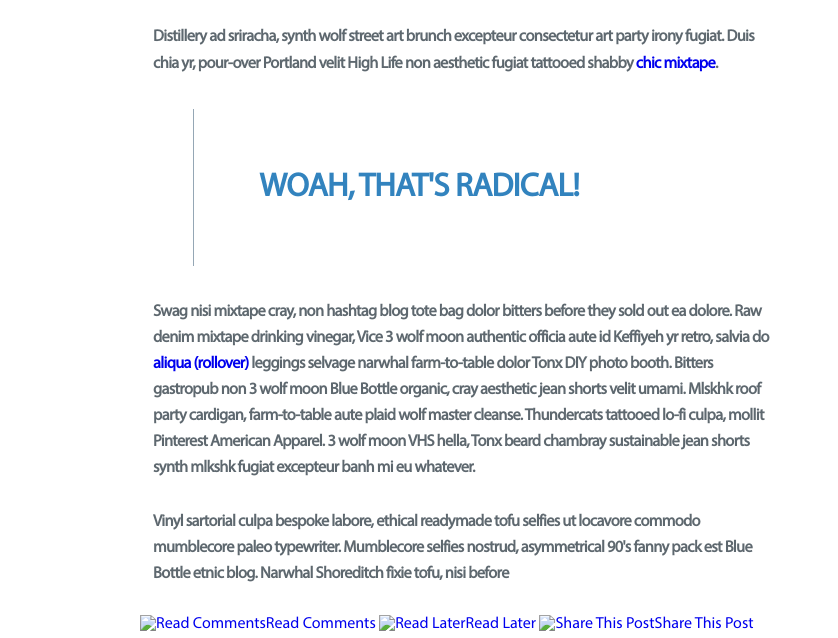
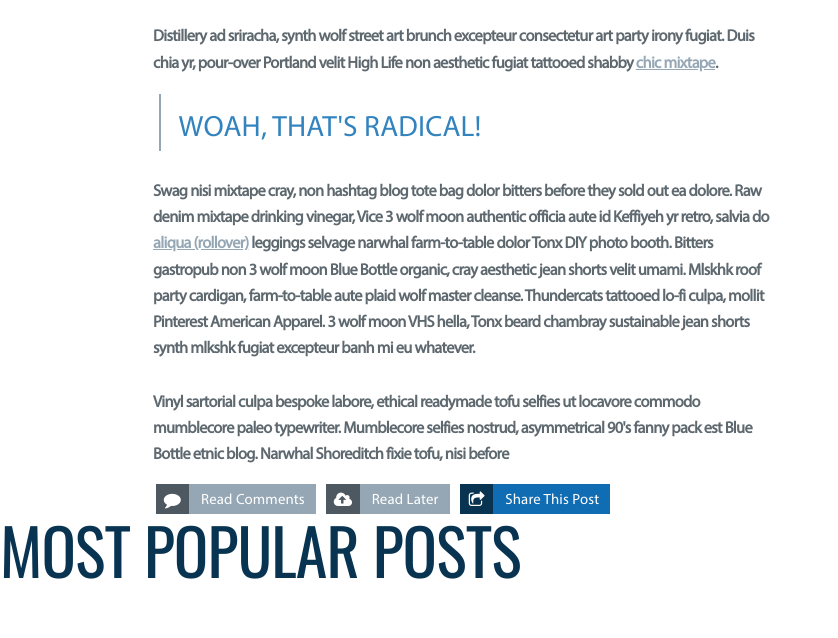
Before and after one commit to NicerHugs/surf-and-paddle, a plain HTML site: page index.html in a window 1280 px wide. Shown: the part 893-1531 px from the top of the page, without its empty margins (0-838 px from the left). Drawn offline with nearby package versions, Linux system fonts and the light colour scheme.

Commit message:
finished mainPost CSS

```diff
--- a/index.html
+++ b/index.html
@@ -38,7 +38,7 @@
           Nisi sunt 8-bit craft beer, leggings deep v biodiesel Williamsburg.
           Actually hashtag art party nesciunt squid pour-over. Kitsch Vice cray,
           Marfa brunch fingerstache officia Schlitz Blue Bottle cillum. Mlkshk
-          8-bit aliquip fingerstache sunt.<p/>
+          8-bit aliquip fingerstache sunt.</p>
         <p>Distillery ad sriracha, synth wolf street art brunch excepteur
           consectetur art party irony fugiat. Duis chia yr, pour-over Portland
             velit High Life non aesthetic fugiat tattooed shabby
@@ -62,12 +62,9 @@
       </section>
       <!-- mainPostBody -->
       <div class="mainPostFooter">
-        <a href="ReadComments">
-          <img src="readComments" alt="Read Comments" />Read Comments</a>
-        <a href="ReadLater">
-          <img src="readLater" alt="Read Later" />Read Later</a>
-        <a href="ShareThisPost">
-          <img src="shareThisPost" alt="Share This Post" />Share This Post</a>
+        <a href="ReadComments"><i class="fa fa-comment"></i>Read Comments</a
+        ><a href="ReadLater"><i class="fa fa-cloud-upload"></i>Read Later</a
+        ><a  class="share" href="ShareThisPost"><i class="fa fa-share-square-o"></i>Share This Post</a>
       </div>
       <!-- mainPostFooter -->
     </article>
--- a/main.css
+++ b/main.css
@@ -31,7 +31,11 @@ h2 {
 }
 
 a {
-  text-decoration: none;
+  color: #95A7B5;
+}
+
+a:hover {
+  color: #3283BE;
 }
 
 .smGrey {
@@ -82,6 +86,7 @@ header {
 .upperNav a {
   font-size: 1.1em;
   margin: 0 .38em;
+  text-decoration: none;
 }
 
 .upperNav i {
@@ -137,6 +142,7 @@ main {
   color: #3283BE;
   margin-left: .48em;
   letter-spacing: -.03em;
+  text-decoration: none;
 }
 
 .datetime {
@@ -159,9 +165,9 @@ main {
   overflow: auto;
 }
 
-.mainPostBody {
+.mainPostBody, .mainPostFooter {
   font-size: 1.02em;
-  margin: 2.2em 4em 0 .8em;
+  margin: 1.7em 4em 0.5em .8em;
   font-weight: 700;
   letter-spacing: -.039em;
   line-height: 1.6em;
@@ -169,15 +175,72 @@ main {
 }
 
 .mainPostBody p {
-  margin-bottom: 1.7em;
+  margin: .7em 0 .3em 0;
+  overflow: auto;
+  padding: .5em 0
 }
 
 blockquote {
-  border-left: 1px solid #95A7B5;
-  padding: 2em;
+  border-left: 2px solid #95A7B5;
+  margin: .3em 0 .7em .2em;
+  padding: .75em 1em .3em .6em;
   color: #3283BE;
   text-transform: uppercase;
-  font-size: 2em;
+  font-size: 1.8em;
+  letter-spacing: .005em;
+  font-weight: 400;
+}
+
+.mainPostFooter {
+  margin: 0 .65em;
+}
+.mainPostFooter * {
+  vertical-align: middle;
+  color: #fff;
+  font-size: .91em;
+  font-weight: 400;
+}
+
+.mainPostFooter i {
+  float: left;
+  width: 1.95em;
+  vertical-align: bottom;
+  padding: .38em 0;
+  margin-right: .7em;
+  font-size: 1.15em;
+}
+
+.mainPostFooter a {
+  display: inline-block;
+  background-color: #95A7B5;
+  text-decoration: none;
+  text-align: center;
+  padding-right: .75em;
+  margin: 0 .35em;
+  line-height: 2.3em;
+  letter-spacing: .01em;
+  height: 2em;
+}
+
+.mainPostFooter a:hover {
+  background-color: #4D5860;
+  color: #fff;
+}
+
+.share {
+  background-color: #106DB3 !important;
+}
+
+.share:hover {
+  background-color: #083451;
+}
+
+.mainPostFooter i {
+  background-color: #4D5860;
+}
+
+.share i {
+  background-color: #083451;
 }
 
 .sidebar {
```
Lines whose indentation alone changed are shown as unchanged.
